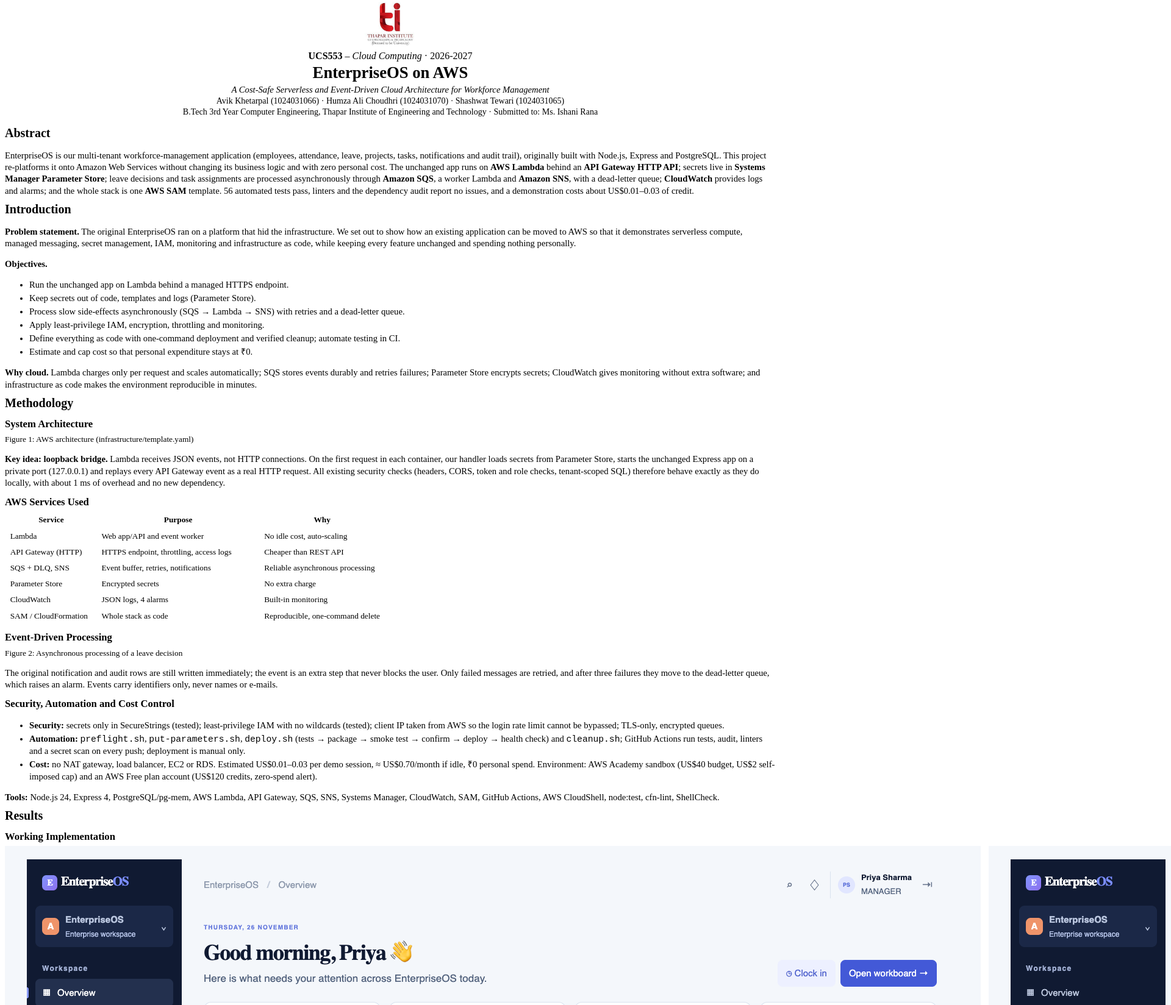
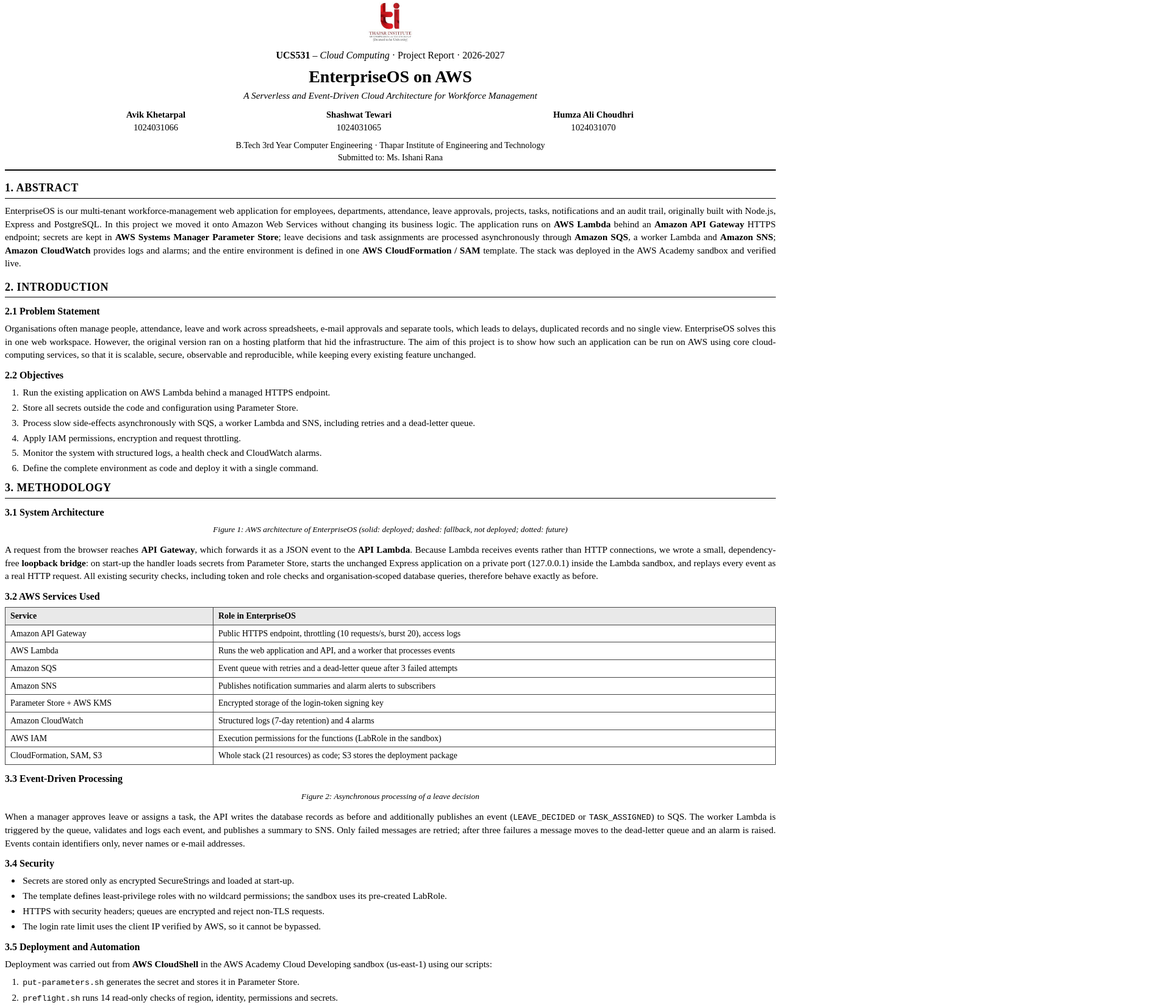
Before and after one commit to Ak7950/EnterpriseOS-AWS-Cloud, a website: page submission/src/report-short.html in a window 1280 px wide. Shown: the part 5-1654 px from the top of the page at 61% size, 1920 px wide, since content can reach past the window. Drawn offline with Linux system fonts and the light colour scheme.

Commit message:
Use course code UCS531, drop group label, add roll numbers; reformat 5-page report
- Slide 1: 'Live on AWS' pill, roll numbers; footer shows UCS531
- UCS553 -> UCS531 in reports, proposal, architecture sheet, cheat sheet
- 5-page report rewritten with numbered chapters, tidy header, one planned
  layout per page and no hyphenation

Co-Authored-By: Claude Opus 5.5 <noreply@anthropic.com>

```diff
--- a/submission/src/report-short.html
+++ b/submission/src/report-short.html
@@ -2,105 +2,165 @@
 <html lang="en"><head><meta charset="utf-8"><title>EnterpriseOS on AWS - Project Report</title>
 <style><!--STYLE--></style>
 <style>
-  @page { size: A4; margin: 1.6cm 1.8cm; }
-  body { font-size: 11pt; line-height: 1.32; }
-  h1.section { font-size: 15pt; margin: 4pt 0 6pt; }
-  h2 { font-size: 12.5pt; margin: 8pt 0 3pt; }
-  p { margin-bottom: 5pt; }
-  li { margin-bottom: 2pt; }
-  table { font-size: 10pt; margin: 3pt 0 6pt; }
-  th, td { padding: 2.5pt 5pt; }
-  figure { margin: 4pt 0 6pt; }
-  figcaption { font-size: 10pt; }
-  .head { text-align: center; margin-bottom: 8pt; }
-  .head img { width: 3.4cm; }
+  @page { size: A4; margin: 1.9cm 2.1cm 1.9cm 2.1cm; }
+  body { font-size: 11.4pt; line-height: 1.42; }
+  .pg { break-after: page; }
+  .pg:last-child { break-after: auto; }
+  p { margin: 0 0 6pt; text-align: justify; hyphens: manual; }
+  h1.chap { font-size: 13.5pt; font-weight: bold; text-transform: uppercase; text-decoration: none; text-align: left;
+            letter-spacing: .4pt; margin: 12pt 0 7pt; padding-bottom: 2pt; border-bottom: 1.2px solid #000; }
+  h1.chap:first-child { margin-top: 0; }
+  h2 { font-size: 12pt; font-weight: bold; margin: 9pt 0 4pt; }
+  ul, ol { margin: 0 0 7pt; padding-left: 20pt; }
+  li { margin: 0 0 2.5pt; padding-left: 2pt; text-align: justify; }
+  table { width: 100%; border-collapse: collapse; font-size: 10.4pt; margin: 4pt 0 8pt; }
+  th, td { border: 0.8px solid #444; padding: 3pt 6pt; vertical-align: top; text-align: left; }
+  th { background: #e9e9e9; font-weight: bold; }
+  figure { margin: 6pt 0 9pt; text-align: center; break-inside: avoid; }
+  figure img { max-width: 100%; border: 0.8px solid #999; }
+  figcaption { font-size: 10pt; font-style: italic; margin-top: 3pt; }
+  code { font-size: 9.8pt; }
+  /* header block */
+  .head { text-align: center; margin-bottom: 10pt; padding-bottom: 8pt; border-bottom: 2px solid #000; }
+  .head img { width: 3.1cm; margin-bottom: 4pt; }
   .head .course { font-size: 12pt; }
-  .head .title { font-size: 20pt; font-weight: bold; }
-  .head .subtitle { font-style: italic; font-size: 11pt; }
-  .head .meta { font-size: 10.5pt; }
-  .shots { display: grid; grid-template-columns: 1fr 1fr; gap: 6pt 10pt; }
+  .head .title { font-size: 21pt; font-weight: bold; margin: 2pt 0 0; }
+  .head .subtitle { font-style: italic; font-size: 11.5pt; margin-bottom: 7pt; }
+  .head table.people { width: 86%; margin: 0 auto 5pt; font-size: 11pt; }
+  .head table.people td { border: none; text-align: center; padding: 1pt 4pt; }
+  .head .meta { font-size: 10.6pt; }
+  .shots { display: grid; grid-template-columns: 1fr 1fr; gap: 8pt 12pt; margin: 4pt 0 6pt; }
   .shots figure { margin: 0; }
-  .p-break { break-before: page; }
+  .keyline { border-left: 3px solid #000; background: #f3f3f3; padding: 5pt 9pt; margin: 4pt 0 8pt; text-align: justify; }
+  .cols2 { display: grid; grid-template-columns: 1fr 1fr; gap: 14pt; }
+  .cols2 ul { margin-bottom: 0; }
 </style></head><body>
 
+<!-- ======================= PAGE 1 ======================= -->
+<section class="pg">
 <div class="head">
   <img src="../../report/figures/thapar-logo.jpg" alt="Thapar Institute logo">
-  <div class="course"><b>UCS553</b> – <i>Cloud Computing</i> · 2026-2027</div>
+  <div class="course"><b>UCS531</b> – <i>Cloud Computing</i> · Project Report · 2026-2027</div>
   <div class="title">EnterpriseOS on AWS</div>
-  <div class="subtitle">A Cost-Safe Serverless and Event-Driven Cloud Architecture for Workforce Management</div>
-  <div class="meta">Avik Khetarpal (1024031066) · Humza Ali Choudhri (1024031070) · Shashwat Tewari (1024031065)<br>
-  B.Tech 3rd Year Computer Engineering, Thapar Institute of Engineering and Technology · Submitted to: Ms. Ishani Rana</div>
+  <div class="subtitle">A Serverless and Event-Driven Cloud Architecture for Workforce Management</div>
+  <table class="people"><tr>
+    <td><b>Avik Khetarpal</b><br>1024031066</td>
+    <td><b>Shashwat Tewari</b><br>1024031065</td>
+    <td><b>Humza Ali Choudhri</b><br>1024031070</td>
+  </tr></table>
+  <div class="meta">B.Tech 3rd Year Computer Engineering · Thapar Institute of Engineering and Technology<br>Submitted to: Ms. Ishani Rana</div>
 </div>
 
-<h1 class="section">Abstract</h1>
-<p>EnterpriseOS is our multi-tenant workforce-management application (employees, attendance, leave, projects, tasks, notifications and audit trail), originally built with Node.js, Express and PostgreSQL. This project re-platforms it onto Amazon Web Services without changing its business logic and with zero personal cost. The unchanged app runs on <b>AWS Lambda</b> behind an <b>API Gateway HTTP API</b>; secrets live in <b>Systems Manager Parameter Store</b>; leave decisions and task assignments are processed asynchronously through <b>Amazon SQS</b>, a worker Lambda and <b>Amazon SNS</b>, with a dead-letter queue; <b>CloudWatch</b> provides logs and alarms; and the whole stack is one <b>AWS SAM</b> template. 56 automated tests pass, linters and the dependency audit report no issues, and a demonstration costs about US$0.01–0.03 of credit.</p>
+<h1 class="chap">1. Abstract</h1>
+<p>EnterpriseOS is our multi-tenant workforce-management web application for employees, departments, attendance, leave approvals, projects, tasks, notifications and an audit trail, originally built with Node.js, Express and PostgreSQL. In this project we moved it onto Amazon Web Services without changing its business logic. The application runs on <b>AWS Lambda</b> behind an <b>Amazon API Gateway</b> HTTPS endpoint; secrets are kept in <b>AWS Systems Manager Parameter Store</b>; leave decisions and task assignments are processed asynchronously through <b>Amazon SQS</b>, a worker Lambda and <b>Amazon SNS</b>; <b>Amazon CloudWatch</b> provides logs and alarms; and the entire environment is defined in one <b>AWS CloudFormation / SAM</b> template. The stack was deployed in the AWS Academy sandbox and verified live.</p>
 
-<h1 class="section">Introduction</h1>
-<p><b>Problem statement.</b> The original EnterpriseOS ran on a platform that hid the infrastructure. We set out to show how an existing application can be moved to AWS so that it demonstrates serverless compute, managed messaging, secret management, IAM, monitoring and infrastructure as code, while keeping every feature unchanged and spending nothing personally.</p>
-<p><b>Objectives.</b></p>
+<h1 class="chap">2. Introduction</h1>
+<h2>2.1 Problem Statement</h2>
+<p>Organisations often manage people, attendance, leave and work across spreadsheets, e-mail approvals and separate tools, which leads to delays, duplicated records and no single view. EnterpriseOS solves this in one web workspace. However, the original version ran on a hosting platform that hid the infrastructure. The aim of this project is to show how such an application can be run on AWS using core cloud-computing services, so that it is scalable, secure, observable and reproducible, while keeping every existing feature unchanged.</p>
+<h2>2.2 Objectives</h2>
+<ol>
+  <li>Run the existing application on AWS Lambda behind a managed HTTPS endpoint.</li>
+  <li>Store all secrets outside the code and configuration using Parameter Store.</li>
+  <li>Process slow side-effects asynchronously with SQS, a worker Lambda and SNS, including retries and a dead-letter queue.</li>
+  <li>Apply IAM permissions, encryption and request throttling.</li>
+  <li>Monitor the system with structured logs, a health check and CloudWatch alarms.</li>
+  <li>Define the complete environment as code and deploy it with a single command.</li>
+</ol>
+</section>
+
+<!-- ======================= PAGE 2 ======================= -->
+<section class="pg">
+<h1 class="chap">3. Methodology</h1>
+<h2>3.1 System Architecture</h2>
+<figure><!--ARCH_SVG--><figcaption>Figure 1: AWS architecture of EnterpriseOS (solid: deployed; dashed: fallback, not deployed; dotted: future)</figcaption></figure>
+<p>A request from the browser reaches <b>API Gateway</b>, which forwards it as a JSON event to the <b>API Lambda</b>. Because Lambda receives events rather than HTTP connections, we wrote a small, dependency-free <b>loopback bridge</b>: on start-up the handler loads secrets from Parameter Store, starts the unchanged Express application on a private port (127.0.0.1) inside the Lambda sandbox, and replays every event as a real HTTP request. All existing security checks, including token and role checks and organisation-scoped database queries, therefore behave exactly as before.</p>
+<h2>3.2 AWS Services Used</h2>
+<table>
+  <thead><tr><th style="width:27%">Service</th><th>Role in EnterpriseOS</th></tr></thead>
+  <tr><td>Amazon API Gateway</td><td>Public HTTPS endpoint, throttling (10 requests/s, burst 20), access logs</td></tr>
+  <tr><td>AWS Lambda</td><td>Runs the web application and API, and a worker that processes events</td></tr>
+  <tr><td>Amazon SQS</td><td>Event queue with retries and a dead-letter queue after 3 failed attempts</td></tr>
+  <tr><td>Amazon SNS</td><td>Publishes notification summaries and alarm alerts to subscribers</td></tr>
+  <tr><td>Parameter Store + AWS KMS</td><td>Encrypted storage of the login-token signing key</td></tr>
+  <tr><td>Amazon CloudWatch</td><td>Structured logs (7-day retention) and 4 alarms</td></tr>
+  <tr><td>AWS IAM</td><td>Execution permissions for the functions (LabRole in the sandbox)</td></tr>
+  <tr><td>CloudFormation, SAM, S3</td><td>Whole stack (21 resources) as code; S3 stores the deployment package</td></tr>
+</table>
+</section>
+
+<!-- ======================= PAGE 3 ======================= -->
+<section class="pg">
+<h2>3.3 Event-Driven Processing</h2>
+<figure><!--FLOW_SVG--><figcaption>Figure 2: Asynchronous processing of a leave decision</figcaption></figure>
+<p>When a manager approves leave or assigns a task, the API writes the database records as before and additionally publishes an event (<code>LEAVE_DECIDED</code> or <code>TASK_ASSIGNED</code>) to SQS. The worker Lambda is triggered by the queue, validates and logs each event, and publishes a summary to SNS. Only failed messages are retried; after three failures a message moves to the dead-letter queue and an alarm is raised. Events contain identifiers only, never names or e-mail addresses.</p>
+<h2>3.4 Security</h2>
 <ul>
-  <li>Run the unchanged app on Lambda behind a managed HTTPS endpoint.</li>
-  <li>Keep secrets out of code, templates and logs (Parameter Store).</li>
-  <li>Process slow side-effects asynchronously (SQS → Lambda → SNS) with retries and a dead-letter queue.</li>
-  <li>Apply least-privilege IAM, encryption, throttling and monitoring.</li>
-  <li>Define everything as code with one-command deployment and verified cleanup; automate testing in CI.</li>
-  <li>Estimate and cap cost so that personal expenditure stays at ₹0.</li>
+  <li>Secrets are stored only as encrypted SecureStrings and loaded at start-up.</li>
+  <li>The template defines least-privilege roles with no wildcard permissions; the sandbox uses its pre-created LabRole.</li>
+  <li>HTTPS with security headers; queues are encrypted and reject non-TLS requests.</li>
+  <li>The login rate limit uses the client IP verified by AWS, so it cannot be bypassed.</li>
 </ul>
-<p><b>Why cloud.</b> Lambda charges only per request and scales automatically; SQS stores events durably and retries failures; Parameter Store encrypts secrets; CloudWatch gives monitoring without extra software; and infrastructure as code makes the environment reproducible in minutes.</p>
+<h2>3.5 Deployment and Automation</h2>
+<p>Deployment was carried out from <b>AWS CloudShell</b> in the AWS Academy Cloud Developing sandbox (us-east-1) using our scripts:</p>
+<ol>
+  <li><code>put-parameters.sh</code> generates the secret and stores it in Parameter Store.</li>
+  <li><code>preflight.sh</code> runs 14 read-only checks of region, identity, permissions and secrets.</li>
+  <li><code>deploy.sh</code> packages and tests the code, then creates the stack with SAM and checks <code>/health</code>.</li>
+  <li><code>cleanup.sh</code> deletes the stack afterwards and verifies that nothing remains.</li>
+</ol>
+<p>GitHub Actions automatically run the tests, a dependency audit, template and script linters and a secret scan on every push.</p>
+<h2>3.6 Tools and Technologies</h2>
+<table>
+  <thead><tr><th style="width:27%">Area</th><th>Technologies</th></tr></thead>
+  <tr><td>Application</td><td>Node.js 24, Express 4, HTML/CSS/JavaScript, PostgreSQL (pg, pg-mem)</td></tr>
+  <tr><td>Cloud</td><td>Lambda, API Gateway, SQS, SNS, Systems Manager, KMS, CloudWatch, IAM, CloudFormation, SAM, S3, CloudShell</td></tr>
+  <tr><td>Quality and delivery</td><td>node:test, npm audit, cfn-lint, ShellCheck, GitHub Actions</td></tr>
+</table>
+</section>
 
-<h1 class="section p-break">Methodology</h1>
-<h2>System Architecture</h2>
-<figure><!--ARCH_SVG--><figcaption>Figure 1: AWS architecture (infrastructure/template.yaml)</figcaption></figure>
-<p><b>Key idea: loopback bridge.</b> Lambda receives JSON events, not HTTP connections. On the first request in each container, our handler loads secrets from Parameter Store, starts the unchanged Express app on a private port (127.0.0.1) and replays every API Gateway event as a real HTTP request. All existing security checks (headers, CORS, token and role checks, tenant-scoped SQL) therefore behave exactly as they do locally, with about 1 ms of overhead and no new dependency.</p>
-<h2>AWS Services Used</h2>
+<!-- ======================= PAGE 4 ======================= -->
+<section class="pg">
+<h1 class="chap">4. Results</h1>
+<h2>4.1 Working Implementation</h2>
+<div class="shots">
+  <figure><img src="../../report/figures/ui-dashboard.png" alt="Manager dashboard"><figcaption>Figure 3: Manager dashboard</figcaption></figure>
+  <figure><img src="../../report/figures/ui-kanban.png" alt="Task board"><figcaption>Figure 4: Task execution board</figcaption></figure>
+  <figure><img src="../../report/figures/ui-leaves.png" alt="Leave center"><figcaption>Figure 5: Pending leave request</figcaption></figure>
+  <figure><img src="../../report/figures/ui-audit.png" alt="Audit trail"><figcaption>Figure 6: Audit trail after the approval</figcaption></figure>
+</div>
+<h2>4.2 Live Deployment on AWS</h2>
+<figure><img src="../../report/figures/aws-worker-log.png" alt="CloudWatch log of the worker Lambda"><figcaption>Figure 7: CloudWatch log of the worker Lambda, triggered by SQS after a leave approval on the live site</figcaption></figure>
+<div class="keyline">The CloudFormation stack reached <b>CREATE_COMPLETE</b>; the public HTTPS endpoint returned <b>HTTP 200</b> from <code>/health</code>; unauthenticated API calls were refused (<b>HTTP 401</b>); and approving a leave on the live site started the worker Lambda through SQS, as shown in Figure 7.</div>
+</section>
+
+<!-- ======================= PAGE 5 ======================= -->
+<section class="pg">
+<h2>4.3 Testing and Verification</h2>
 <table>
-  <thead><tr><th style="width:24%">Service</th><th>Purpose</th><th style="width:33%">Why</th></tr></thead>
-  <tr><td>Lambda</td><td>Web app/API and event worker</td><td>No idle cost, auto-scaling</td></tr>
-  <tr><td>API Gateway (HTTP)</td><td>HTTPS endpoint, throttling, access logs</td><td>Cheaper than REST API</td></tr>
-  <tr><td>SQS + DLQ, SNS</td><td>Event buffer, retries, notifications</td><td>Reliable asynchronous processing</td></tr>
-  <tr><td>Parameter Store</td><td>Encrypted secrets</td><td>No extra charge</td></tr>
-  <tr><td>CloudWatch</td><td>JSON logs, 4 alarms</td><td>Built-in monitoring</td></tr>
-  <tr><td>SAM / CloudFormation</td><td>Whole stack as code</td><td>Reproducible, one-command delete</td></tr>
+  <thead><tr><th>Check</th><th style="width:32%">Result</th></tr></thead>
+  <tr><td>Automated tests (21 original and 35 new, including Lambda end-to-end tests)</td><td>56 of 56 passed</td></tr>
+  <tr><td>Dependency vulnerability audit</td><td>0 vulnerabilities</td></tr>
+  <tr><td>Template, script and workflow linters</td><td>0 findings</td></tr>
+  <tr><td>Live deployment checks (stack, health, authentication, event flow)</td><td>All passed</td></tr>
+  <tr><td>Defects found and fixed</td><td>2 in the original app, 2 during the first AWS deploy</td></tr>
 </table>
-<h2>Event-Driven Processing</h2>
-<figure><!--FLOW_SVG--><figcaption>Figure 2: Asynchronous processing of a leave decision</figcaption></figure>
-<p>The original notification and audit rows are still written immediately; the event is an extra step that never blocks the user. Only failed messages are retried, and after three failures they move to the dead-letter queue, which raises an alarm. Events carry identifiers only, never names or e-mails.</p>
+<p>The first real deployment exposed two problems that only AWS could reveal: an empty deployment parameter and an SQS policy that named two queues in one statement. CloudFormation rolled back automatically; both were fixed, covered by tests and redeployed successfully.</p>
 
-<h2 class="p-break">Security, Automation and Cost Control</h2>
+<h1 class="chap">5. Conclusion and Future Scope</h1>
+<h2>5.1 Conclusion</h2>
+<p>EnterpriseOS now runs on a serverless, event-driven AWS architecture with its features unchanged. The project applies the main ideas of cloud computing to a real application: on-demand compute with Lambda, a managed HTTPS front door with API Gateway, reliable asynchronous messaging with SQS and SNS, encrypted secret storage, IAM permissions, monitoring with CloudWatch, and a reproducible environment built from a single template and verified live on AWS.</p>
+<h2>5.2 Limitations</h2>
 <ul>
-  <li><b>Security:</b> secrets only in SecureStrings (tested); least-privilege IAM with no wildcards (tested); client IP taken from AWS so the login rate limit cannot be bypassed; TLS-only, encrypted queues.</li>
-  <li><b>Automation:</b> <code>preflight.sh</code>, <code>put-parameters.sh</code>, <code>deploy.sh</code> (tests → package → smoke test → confirm → deploy → health check) and <code>cleanup.sh</code>; GitHub Actions run tests, audit, linters and a secret scan on every push; deployment is manual only.</li>
-  <li><b>Cost:</b> no NAT gateway, load balancer, EC2 or RDS. Estimated US$0.01–0.03 per demo session, ≈ US$0.70/month if idle, ₹0 personal spend. Environment: AWS Academy sandbox (US$40 budget, US$2 self-imposed cap) and an AWS Free plan account (US$120 credits, zero-spend alert).</li>
+  <li>The demonstration keeps synthetic data in memory, so each Lambda container has its own copy.</li>
+  <li>The AWS Academy sandbox requires the broad LabRole and deletes resources after each session.</li>
 </ul>
-<p><b>Tools:</b> Node.js 24, Express 4, PostgreSQL/pg-mem, AWS Lambda, API Gateway, SQS, SNS, Systems Manager, CloudWatch, SAM, GitHub Actions, AWS CloudShell, node:test, cfn-lint, ShellCheck.</p>
-
-<h1 class="section">Results</h1>
-<h2>Working Implementation</h2>
-<div class="shots">
-  <figure><img src="../../report/figures/ui-dashboard.png" alt="Dashboard"><figcaption>Figure 3: Manager dashboard</figcaption></figure>
-  <figure><img src="../../report/figures/ui-kanban.png" alt="Execution board"><figcaption>Figure 4: Task execution board</figcaption></figure>
-  <figure><img src="../../report/figures/ui-leaves.png" alt="Leave center"><figcaption>Figure 5: Pending leave request</figcaption></figure>
-  <figure><img src="../../report/figures/ui-audit.png" alt="Audit trail"><figcaption>Figure 6: Audit trail after approval (also publishes an event)</figcaption></figure>
-</div>
-
-<h2>Testing and Verification</h2>
-<table>
-  <thead><tr><th>Check</th><th style="width:30%">Result</th></tr></thead>
-  <tr><td>Automated tests (21 original + 35 new, incl. Lambda end-to-end)</td><td><b>56 / 56 passed</b></td></tr>
-  <tr><td>Dependency audit (npm audit)</td><td>0 vulnerabilities</td></tr>
-  <tr><td>Template, script and workflow linters (cfn-lint, ShellCheck, actionlint)</td><td>0 findings</td></tr>
-  <tr><td>Secret scan (verified with a planted fake key)</td><td>Passed</td></tr>
-  <tr><td>Built Lambda package smoke test</td><td>Health, UI and login: HTTP 200</td></tr>
-  <tr><td>Cold start / warm request overhead (local)</td><td>≈ 0.75 s / ≈ 1 ms</td></tr>
-  <tr><td>Pre-existing defects found and fixed</td><td>2 (manager leave approval, task move)</td></tr>
-</table>
-<h2>Deployment Status</h2>
-<p><!--DEPLOY_STATUS--></p>
-<!--DEPLOY_EVIDENCE-->
-
-<h1 class="section">Conclusion and Future Scope</h1>
-<p>EnterpriseOS now runs on a serverless, event-driven AWS architecture with its business logic unchanged and zero personal cost. The project applies pay-per-use compute, a managed HTTPS front door, reliable messaging with a dead-letter queue, encrypted secrets, least-privilege IAM, monitoring and infrastructure as code, and backs every claim with tests and evidence.</p>
-<p><b>Limitations:</b> in the zero-cost demo mode each Lambda container keeps its own in-memory data; the login rate limit is per container; the AWS Academy sandbox requires the broad <code>LabRole</code>.</p>
-<p><b>Future scope:</b> Amazon RDS/Aurora PostgreSQL with RDS Proxy, CloudFront with AWS WAF and a custom domain, Amazon Cognito sign-in, DynamoDB for global rate limiting, SES e-mail notifications, X-Ray tracing and keyless GitHub OIDC deployments.</p>
-<p><b>Source code:</b> github.com/Ak7950/EnterpriseOS-AWS-Cloud (README with setup, deployment and cleanup steps).</p>
+<h2>5.3 Future Scope</h2>
+<ul>
+  <li>Amazon RDS / Aurora PostgreSQL for persistent shared data.</li>
+  <li>Amazon CloudFront with AWS WAF and a custom domain.</li>
+  <li>Amazon Cognito sign-in and e-mail notifications through Amazon SES.</li>
+  <li>AWS X-Ray tracing and automated deployments from GitHub.</li>
+</ul>
+<p><b>Source code:</b> https://github.com/Ak7950/EnterpriseOS-AWS-Cloud</p>
+</section>
 </body></html>
```
Also changed, not shown: CONTRIBUTING.md (+1 -1 lines), presentation/build-deck.cjs (+6 -6 lines), report/report.html (+1 -1 lines), submission/src/architecture.html (+1 -1 lines), submission/src/cheat-sheet.html (+1 -1 lines), submission/src/proposal.html (+2 -2 lines), submission/README.md, 6 other files.
